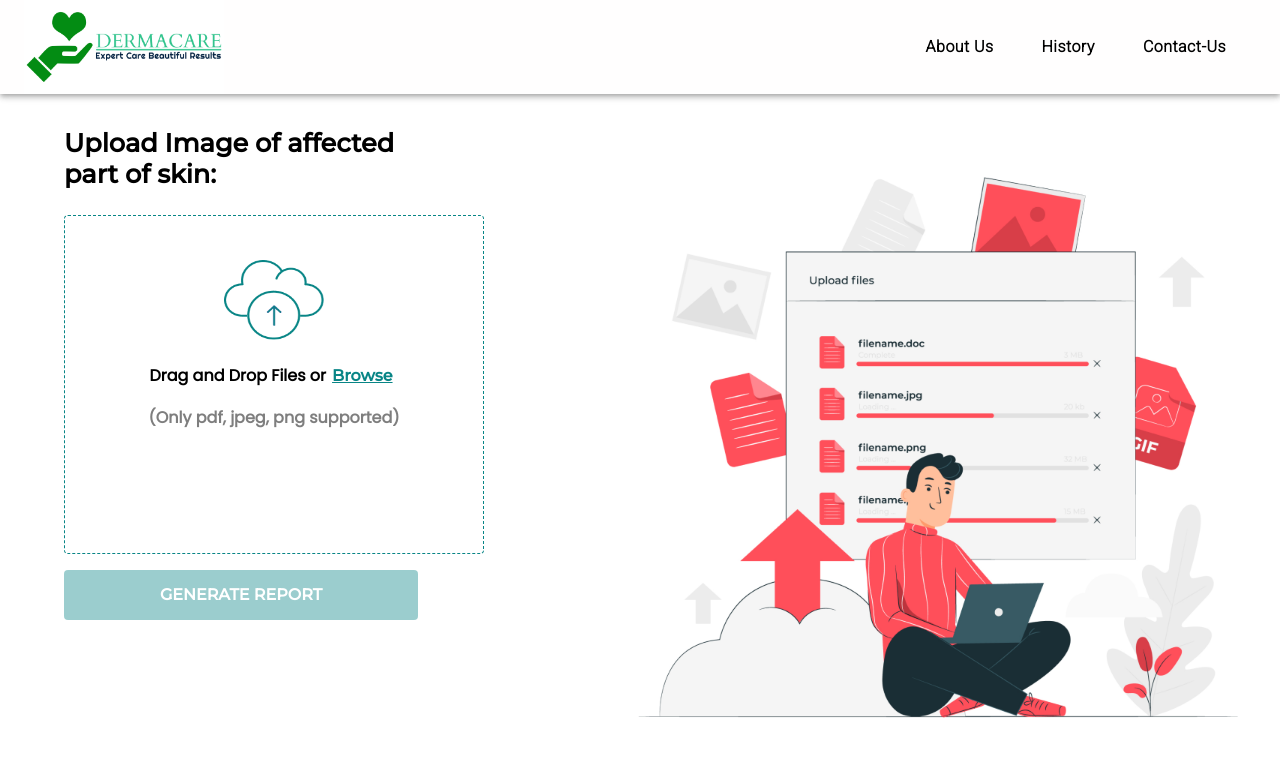
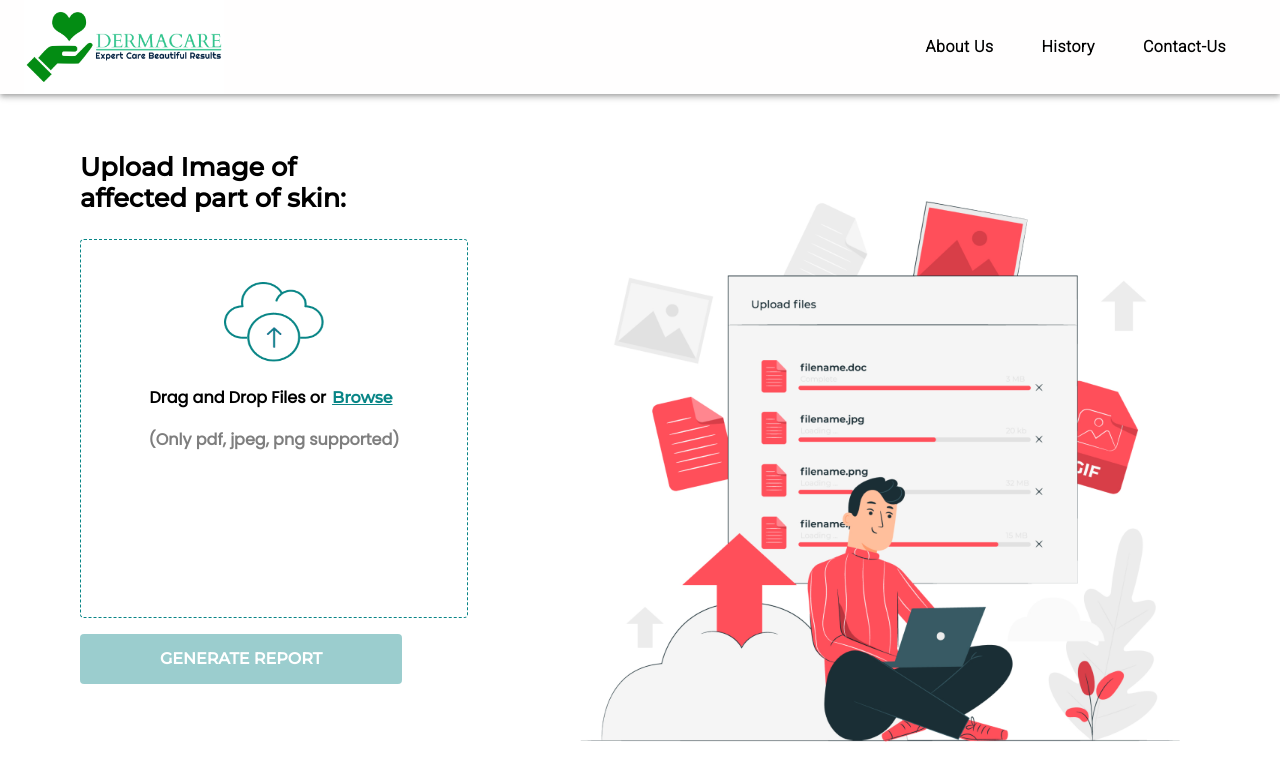
Before and after one commit to VaibhavArora314/Dermacare, a React (Create React App) app in the folder frontend/: page /image in a window 1280 px wide. Shown: the top 780 px of the page. Built offline with nearby package versions, Linux system fonts and the light colour scheme.

Commit message:
minor changes

```diff
--- a/frontend/src/assets/css/UploadImage.scss
+++ b/frontend/src/assets/css/UploadImage.scss
@@ -22,10 +22,10 @@ $myCustomTextStyles: (
   display: flex;
   flex-direction: row;
   // gap:5px;
-  // padding:1.5rem 1rem ;
+  padding:1.5rem 1rem ;
   // width:100vw;
-  // height:100vh;
-  width:100%;
+  min-height:110vh;
+  // width:100%;
   overflow-x:hidden;
 
   &__upload-section{
@@ -119,6 +119,7 @@ $myCustomTextStyles: (
           >.progress-tracker{
 
             >.progress-bar{
+              margin-top:-10px;
               padding: 10px;
               padding-bottom:0px;
               border-radius: 4px;
@@ -141,13 +142,13 @@ $myCustomTextStyles: (
   flex:3;
    padding:0;
 
-    // height:100vh;
+    height:inherit;
     // width:60% !important;
 
     >.img-vector{
         transform: scale(0.75);
         margin-top: -5rem;
-        margin-left:10%;
+        margin-left:5%;
         align-items: end;
 
       }
--- a/frontend/src/pages/UploadImage.jsx
+++ b/frontend/src/pages/UploadImage.jsx
@@ -33,7 +33,7 @@ LinearProgressWithLabel.propTypes = {
 };
 
 export default function UploadImage() {
-  const [progress, setProgress] = useState(Array(2).fill(10));
+  const [progress, setProgress] = useState(Array(3).fill(10));
 
   const [selectedFile, setSelectedFile] = useState(null);
   const [message, setMessage] = useState("");
@@ -149,8 +149,8 @@ export default function UploadImage() {
                   <button
                     className="input-btn"
                     onClick={() => {
-                      if (currentIndex === 2)
-                        return alert("Only 2 image uploads allowed");
+                      if (currentIndex === 3)
+                        return alert("Only 3 image uploads allowed");
 
                       document.getElementById("profile-picture").click();
                     }}
@@ -194,7 +194,7 @@ export default function UploadImage() {
 
           <button
             className={`generate-btn ${
-              images.length !== 2 ? "gen-inactive" : ""
+              images.length !== 3 ? "gen-inactive" : ""
             }`}
             onClick={handleUpload}
           >
```
Also changed, not shown: 9 other files (tests, documents, lock files or other folders).
